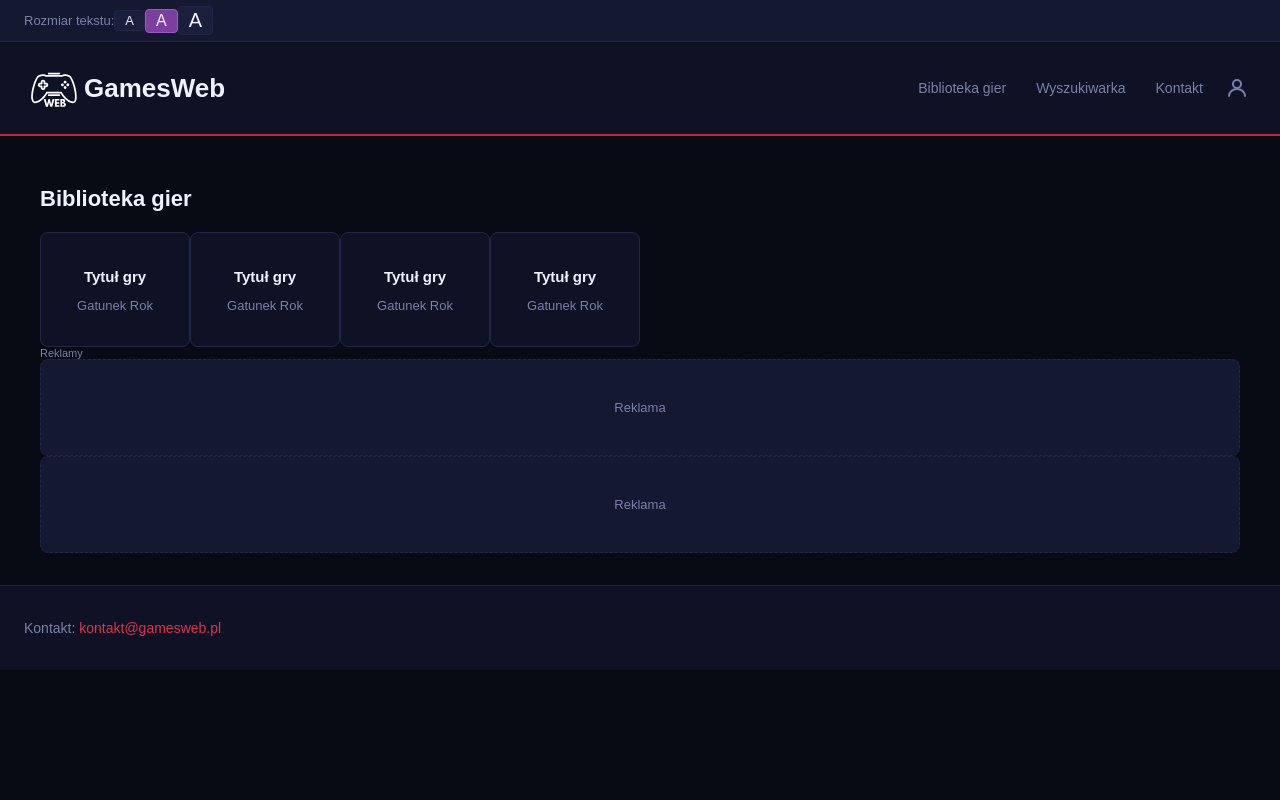
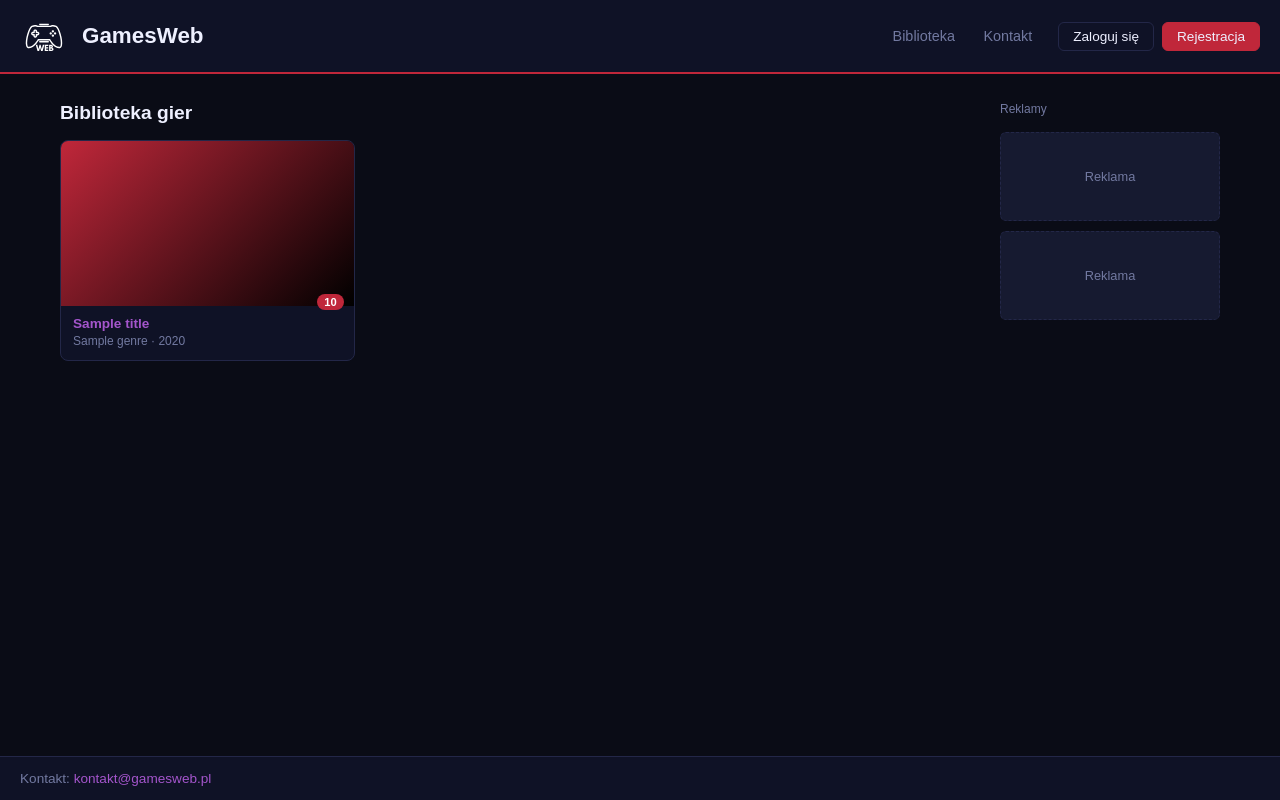
Before and after one commit to lysyypro/GamesWeb, a PHP site: page /dashboard.php in a window 1280 px wide. Run offline with PHP 8.4, Linux system fonts and the light colour scheme; tables that the repository leaves empty or names only in its code hold one stand-in row (values such as "Sample post").

Commit message:
Add files via upload

```diff
--- a/dashboard.php
+++ b/dashboard.php
@@ -1,54 +1,66 @@
+<?php
+session_start();
+$conn = mysqli_connect('localhost', 'root', '', 'Gamesdb');
+
+$games = mysqli_fetch_all(mysqli_query($conn, '
+    SELECT t.id, t.title, t.release_year, t.avg_score, g.name AS genre
+    FROM Titles t
+    LEFT JOIN Genres g ON t.genre_id = g.id
+    ORDER BY t.avg_score DESC
+'), MYSQLI_ASSOC);
+
+$colors = ['#c0273a','#a455cc','#1a7fc1','#2a9d6a','#d4762a'];
+?>
 <!DOCTYPE html>
 <html lang="pl">
 <head>
   <meta charset="UTF-8">
-  <meta name="viewport" content="width=device-width, initial-scale=1.0">
   <title>GamesWeb</title>
   <link rel="stylesheet" href="style.css">
 </head>
 <body>
 
-  <div id="wcag">
-    <span>Rozmiar tekstu:</span>
-    <a href="" class="maly">A</a>
-    <a href="" class="sredni aktywny">A</a>
-    <a href="" class="duzy">A</a>
-  </div>
-
 <header>
-    <img src="logo.svg" alt="Logo GamesWeb" id="logo">
+  <img src="logo.svg" id="logo" alt="GamesWeb">
   <h1>GamesWeb</h1>
   <nav>
-      <a href="">Biblioteka gier</a>
-      <a href="">Wyszukiwarka</a>
-      <a href="">Kontakt</a>
+    <a href="dashboard.php">Biblioteka</a>
+    <a href="#kontakt">Kontakt</a>
   </nav>
-    <a href="" id="logowanie" aria-label="Zaloguj się">
-      <svg xmlns="http://www.w3.org/2000/svg" width="24" height="24" viewBox="0 0 24 24" fill="none" stroke="currentColor" stroke-width="2" stroke-linecap="round" stroke-linejoin="round">
-        <circle cx="12" cy="8" r="4"/>
-        <path d="M4 20c0-4 3.6-7 8-7s8 3 8 7"/>
-      </svg>
-    </a>
+  <?php if (isset($_SESSION['user_id'])): ?>
+    <div class="userinfo">
+      Zalogowany jako <strong><?= $_SESSION['user_login'] ?></strong>
+      <a href="logout.php">Wyloguj</a>
+    </div>
+  <?php else: ?>
+    <div class="hbtns">
+      <a href="login.php">Zaloguj się</a>
+      <a href="register.php" class="reg">Rejestracja</a>
+    </div>
+  <?php endif; ?>
 </header>
 
-  <div id="srodek">
-
-    <main id="biblioteka">
+<div id="wrap">
+  <main>
     <h2>Biblioteka gier</h2>
     <div class="gry">
-        <div class="gra"><h3>Tytuł gry</h3><p>Gatunek  Rok</p></div>
-        <div class="gra"><h3>Tytuł gry</h3><p>Gatunek  Rok</p></div>
-        <div class="gra"><h3>Tytuł gry</h3><p>Gatunek  Rok</p></div>
-        <div class="gra"><h3>Tytuł gry</h3><p>Gatunek  Rok</p></div>
+      <?php foreach ($games as $i => $g): ?>
+      <a href="game.php?id=<?= $g['id'] ?>" class="gra">
+        <div class="okl" style="--ac:<?= $colors[$i % 5] ?>"></div>
+        <div class="gi">
+          <h3><?= $g['title'] ?></h3>
+          <p><?= $g['genre'] ?> · <?= $g['release_year'] ?></p>
+          <span class="score"><?= $g['avg_score'] ?></span>
+        </div>
+      </a>
+      <?php endforeach; ?>
     </div>
   </main>
-
   <aside>
-      <p class="etykieta">Reklamy</p>
-      <div class="reklama">Reklama</div>
-      <div class="reklama">Reklama</div>
+    <p style="font-size:.75rem;color:#7279a0;margin-bottom:6px">Reklamy</p>
+    <div class="rek">Reklama</div>
+    <div class="rek">Reklama</div>
   </aside>
-
 </div>
 
 <footer id="kontakt">
--- /dev/null
+++ b/logout.php
@@ -0,0 +1,5 @@
+<?php
+session_start();
+session_destroy();
+header('Location: dashboard.php');
+exit;
--- a/style.css
+++ b/style.css
@@ -1,181 +1,43 @@
-body {
-    margin: 0;
-    font-family: sans-serif;
-    font-size: 16px;
-    background-color: #090b14;
-    color: #f0f2ff;
-    min-height: 100vh;
-    display: flex;
-    flex-direction: column;
-  }
-  #wcag {
-    background-color: #141830;
-    border-bottom: 1px solid #222645;
-    padding: 6px 24px;
-    display: flex;
-    align-items: center;
-  }
+* { box-sizing: border-box; margin: 0; padding: 0; }
+body { font-family: sans-serif; background: #0a0c16; color: #eef0ff; min-height: 100vh; display: flex; flex-direction: column; }
+a { color: #a455cc; text-decoration: none; }
 
-  #wcag span {
-    font-size: 13px;
-    color: #7a80a8;
-  }
+header { background: #0f1226; border-bottom: 2px solid #c0273a; padding: 12px 20px; display: flex; align-items: center; gap: 14px; }
+#logo { height: 48px; }
+header h1 { font-size: 1.4rem; font-weight: 800; flex: 1; }
+nav a { color: #7279a0; font-size: .9rem; padding: 5px 12px; }
+.hbtns { display: flex; gap: 8px; }
+.hbtns a { font-size: .85rem; padding: 6px 14px; border: 1px solid #232748; border-radius: 6px; color: #eef0ff; }
+.hbtns a.reg { background: #c0273a; border-color: #c0273a; }
+.userinfo { font-size: .85rem; color: #7279a0; display: flex; align-items: center; gap: 10px; }
+.userinfo strong { color: #eef0ff; }
+.userinfo a { color: #7279a0; border: 1px solid #232748; padding: 4px 10px; border-radius: 5px; }
 
-  #wcag a {
-    color: #f0f2ff;
-    text-decoration: none;
-    border: 1px solid #222645;
-    border-radius: 4px;
-    padding: 2px 10px;
-    background-color: #1a1f3d;
-  }
+#wrap { width: 100%; max-width: 1200px; margin: 0 auto; padding: 28px 20px; display: grid; grid-template-columns: 1fr 220px; gap: 28px; align-items: start; flex: 1; }
+main { width: 100%; min-width: 0; }
+h2 { font-size: 1.2rem; margin-bottom: 16px; }
+.gry { display: grid; grid-template-columns: repeat(3, 1fr); gap: 14px; }
+.gra { background: #0f1226; border: 1px solid #232748; border-radius: 8px; overflow: hidden; display: flex; flex-direction: column; }
+.gra:hover { border-color: #c0273a; }
+.okl { width: 100%; aspect-ratio: 16/9; background: linear-gradient(135deg, var(--ac, #c0273a), #000); }
+.gi { padding: 10px 12px 12px; position: relative; }
+.gi h3 { font-size: .85rem; font-weight: 700; margin-bottom: 3px; }
+.gi p { font-size: .75rem; color: #7279a0; }
+.score { position: absolute; top: -12px; right: 10px; background: #c0273a; color: #fff; font-size: .7rem; font-weight: 800; padding: 2px 7px; border-radius: 20px; }
 
-  #wcag a.maly{
-    font-size: 13px;
-  }
-  #wcag a.sredni{
-    font-size: 16px;
-  }
-  #wcag a.duzy{
-    font-size: 20px;
-  }
+aside { display: flex; flex-direction: column; gap: 10px; }
+.rek { background: #161a30; border: 1px dashed #232748; border-radius: 6px; padding: 36px 12px; text-align: center; font-size: .8rem; color: #7279a0; }
 
-  #wcag a:hover,
-  #wcag a.aktywny {
-    background-color: #7c3fa0;
-    border-color: #a455cc;
-  }
-  header {
-    background-color: #0e1224;
-    border-bottom: 2px solid #c0273a;
-    padding: 16px 24px;
-    display: flex;
-    align-items: center;
-  }
+.auth-page { flex: 1; display: flex; align-items: center; justify-content: center; }
+.auth-box { background: #0f1226; border: 1px solid #232748; border-radius: 10px; padding: 32px 28px; width: 100%; max-width: 360px; }
+.auth-box h2 { font-size: 1.2rem; margin-bottom: 22px; }
+.fg { display: flex; flex-direction: column; gap: 4px; margin-bottom: 14px; }
+.fg label { font-size: .8rem; color: #7279a0; }
+.fg input { background: #161a30; border: 1px solid #232748; border-radius: 6px; padding: 8px 11px; color: #eef0ff; font-size: .875rem; width: 100%; }
+.fg input:focus { outline: none; border-color: #a455cc; }
+.btn { width: 100%; padding: 9px; background: #c0273a; color: #fff; border: none; border-radius: 7px; font-size: .9rem; font-weight: 700; cursor: pointer; margin-top: 4px; }
+.err { color: #f07080; font-size: .85rem; margin-bottom: 14px; }
+.ok  { color: #60c070; font-size: .85rem; margin-bottom: 14px; }
+.switch { text-align: center; font-size: .85rem; color: #7279a0; margin-top: 16px; }
 
-  #logo {
-    height: 60px;
-    width: auto;
-  }
-
-  header h1 {
-    font-size: 26px;
-    font-weight: 800;
-    color: #f0f2ff;
-    flex: 1;
-    margin: 0;
-  }
-
-  nav {
-    display: flex;
-  }
-
-  nav a {
-    color: #7a80a8;
-    text-decoration: none;
-    font-size: 14px;
-    padding: 6px 14px;
-    border: 1px solid transparent;
-    border-radius: 6px;
-  }
-
-  nav a:hover {
-    color: #f0f2ff;
-    border-color: #a455cc;
-    background-color: #1a1f3d;
-  }
-
-  #logowanie {
-    color: #7a80a8;
-    display: flex;
-    align-items: center;
-    padding: 6px;
-    border: 1px solid transparent;
-    border-radius: 6px;
-  }
-
-  #logowanie:hover {
-    color: #f0f2ff;
-    border-color: #a455cc;
-    background-color: #1a1f3d;
-  }
-  #srodek {
-    padding: 32px 24px;
-    max-width: 1200px;
-    width: 100%;
-    margin: 0 auto;
-    align-items: start;
-  }
-
-  main h2 {
-    font-size: 22px;
-    margin-bottom: 20px;
-    color: #f0f2ff;
-  }
-
-  .gry {
-    display: grid;
-    grid-template-columns: repeat(auto-fill, minmax(150px, 1fr));
-  }
-
-  .gra {
-    background-color: #0e1224;
-    border: 1px solid #222645;
-    border-radius: 8px;
-    padding: 20px 16px;
-    text-align: center;
-  }
-
-  .gra:hover {
-    border-color: #c0273a;
-  }
-
-  .gra h3 {
-    font-size: 15px;
-    margin-bottom: 6px;
-  }
-
-  .gra p {
-    font-size: 13px;
-    color: #7a80a8;
-  }
-
-  aside {
-    display: flex;
-    flex-direction: column;
-  }
-
-  .etykieta {
-    font-size: 11px;
-    color: #7a80a8;
-    margin: 0;
-  }
-
-  .reklama {
-    background-color: #141830;
-    border: 1px dashed #222645;
-    border-radius: 8px;
-    padding: 40px 16px;
-    text-align: center;
-    font-size: 13px;
-    color: #7a80a8;
-  }
-
-  footer {
-    background-color: #0e1224;
-    border-top: 1px solid #222645;
-    padding: 20px 24px;
-    display: flex;
-    align-items: center;
-    font-size: 14px;
-    color: #7a80a8;
-  }
-
-  footer a {
-    color: #e03350;
-    text-decoration: none;
-  }
-
-  footer a:hover {
-    text-decoration: underline;
-  }
+footer { background: #0f1226; border-top: 1px solid #232748; padding: 14px 20px; font-size: .85rem; color: #7279a0; margin-top: auto; }
```
Also changed, not shown: hash_passwords.php (added, +12 -0 lines), login.php (added, +70 -0 lines), register.php (added, +83 -0 lines), wcag.js (added, +31 -0 lines). Lines whose indentation alone changed are shown as unchanged.
